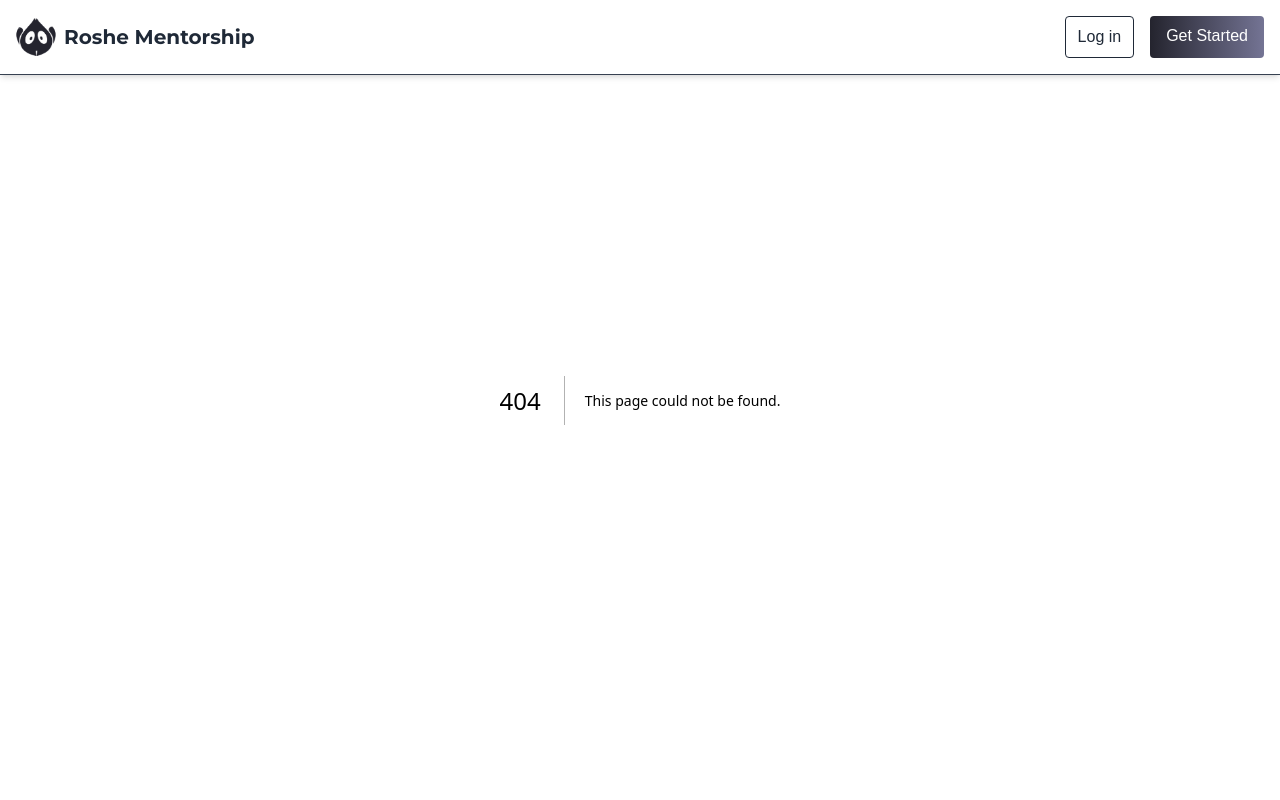
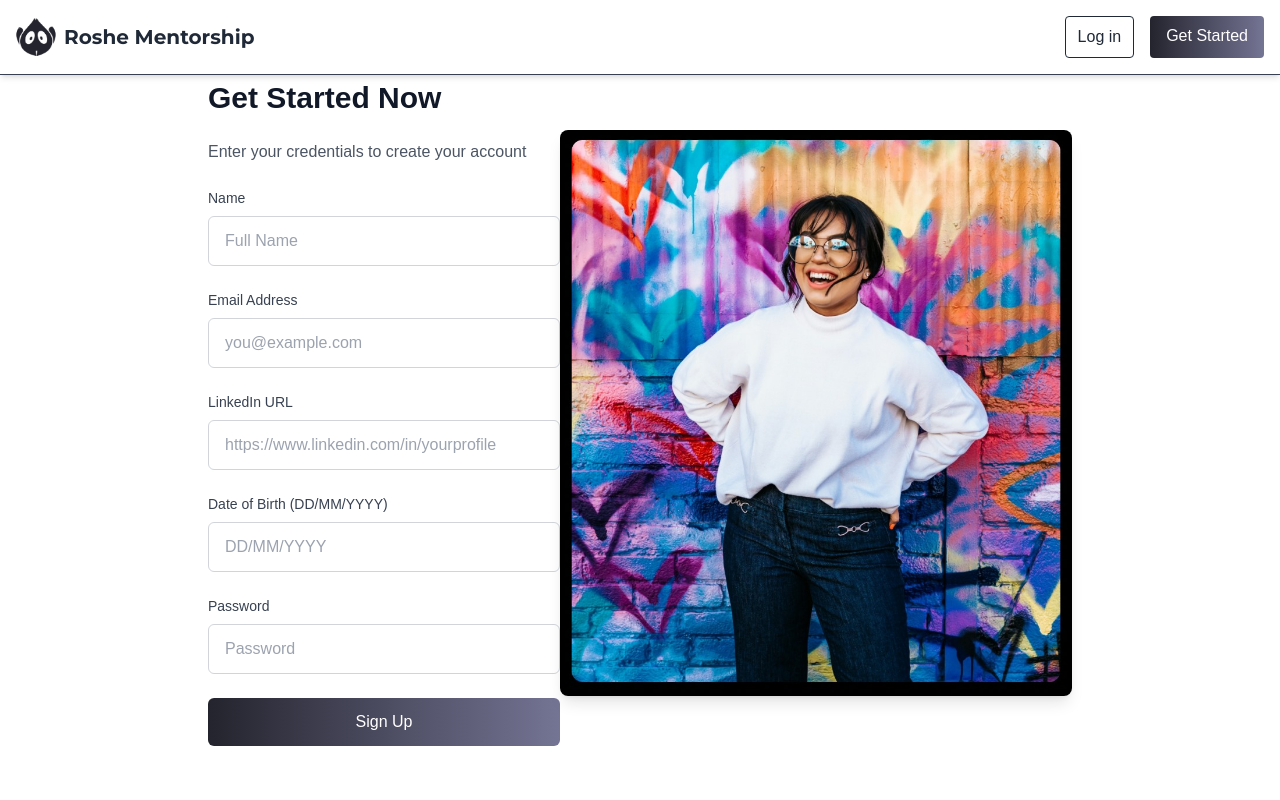
Before and after one commit to Roshe-Mentors/new_roshe, a Next.js app: page /signup/mentor in a window 1280 px wide. Before the commit this address had no page. Shown: the top 800 px of the page. Built offline with nearby package versions, Linux system fonts and the light colour scheme.

Commit message:
Feat: implement MentorSignUp component with form validation and error handling

```diff
--- a/src/app/signUp/MentorSignUp.tsx
+++ b/src/app/signup/mentor/MentorSignUp.tsx
@@ -1,3 +1,4 @@
+"use client";
 import React, { useState } from 'react';
 import Image from 'next/image';
 
@@ -63,7 +64,7 @@ const MentorSignUp = () => {
   };
 
   return (
-    <div className="w-full max-w-4xl mx-auto py-12 px-4">
+    <div className="w-full bg-white max-w-4xl mx-auto py-20 px-4">
       <div className="flex flex-col md:flex-row justify-between items-center space-y-6 md:space-y-0">
         {/* Left Form Section */}
         <form onSubmit={handleSubmit} className="w-full md:w-1/2 space-y-6">
@@ -160,7 +161,7 @@ const MentorSignUp = () => {
 
         {/* Right Image Section */}
           <Image
-            src="/images/signup-photo.jpg" // Adjust to your actual image path
+            src="/images/image_ment.jpg" // Adjust to your actual image path
             alt="Sign Up"
             width={700}
             height={475}
--- /dev/null
+++ b/src/app/signup/mentor/page.tsx
@@ -0,0 +1,5 @@
+import MentorSignUp from './MentorSignUp';
+
+export default function Page() {
+  return <MentorSignUp />;
+}
--- a/src/components/ToggleSection.tsx
+++ b/src/components/ToggleSection.tsx
@@ -1,5 +1,5 @@
 "use client";
-
+import Link from 'next/link';
 import React, { useState } from "react";
 import Image from 'next/image';
 
@@ -80,10 +80,14 @@ const ToggleSection: React.FC = () => {
                   and shape your lasting impact.
                 </p>
                 <button
-                  onClick={() => (window.location.href = "/signup")}
+
                   className="px-6 py-3 bg-gradient-to-r from-gray-800 to-gray-500 text-white rounded-md hover:opacity-90 transition"
                 >
-                  Become a Mentor
+                 <Link href="/signup/mentor" legacyBehavior>
+                  <a >
+                    Become a Mentor
+                  </a>
+                </Link>
                 </button>
               </>
             ) : (
```
Also changed, not shown: public/images/image_ment.jpg (added).
